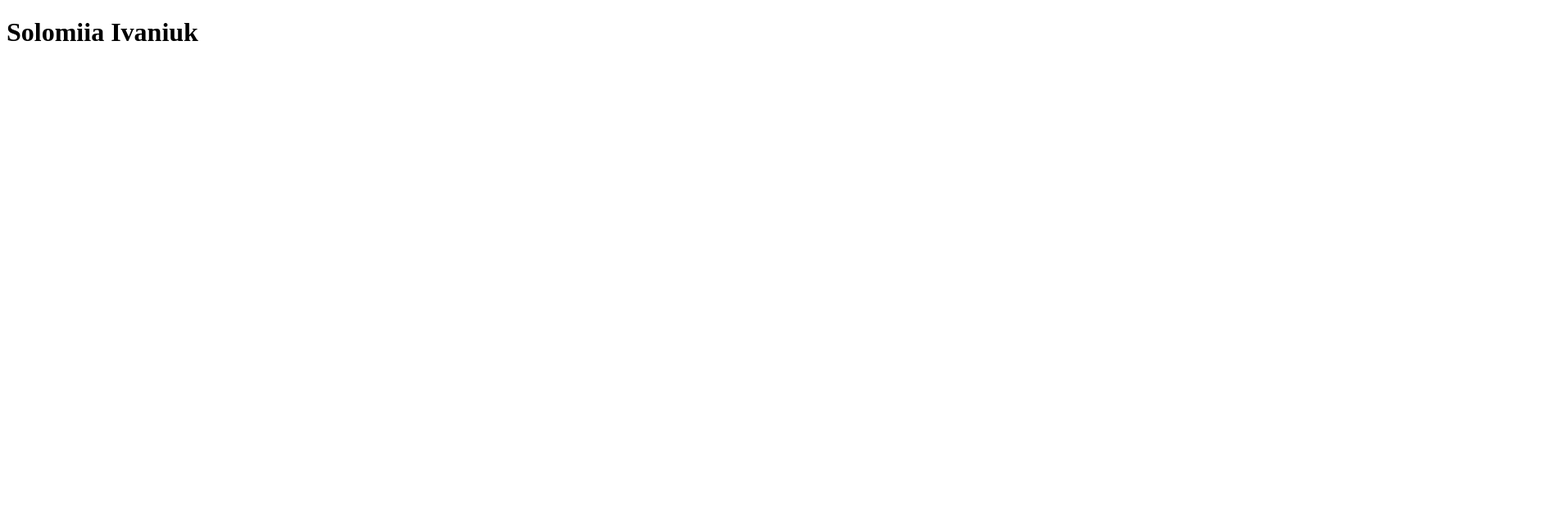
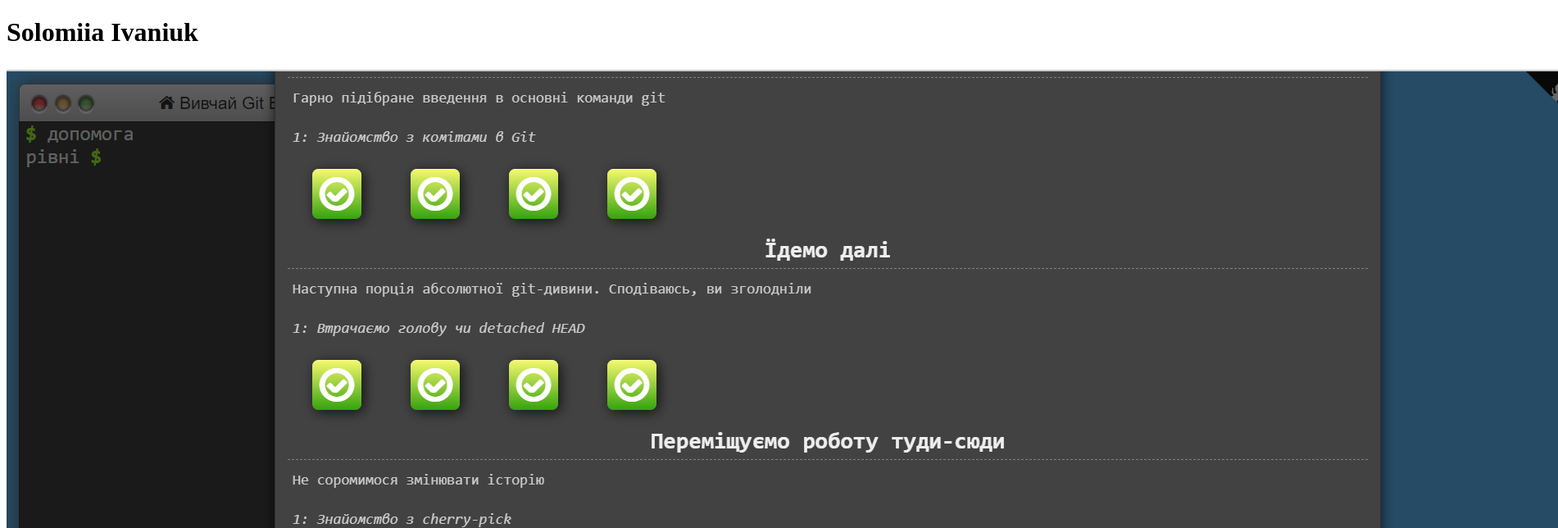
Before and after one commit to Miaivn/web-site, a plain HTML site: page index.html in a window 1280 px wide. Shown: the top 644 px of the page at 82% size, 1901 px wide, since content can reach past the window. Drawn offline with Linux system fonts and the light colour scheme.

Commit message:
Update index.html

```diff
--- a/index.html
+++ b/index.html
@@ -9,6 +9,6 @@
 </head>
 <body>
     <h1>Solomiia Ivaniuk</h1>
-
+    <img src="img/photo.png" alt="Зображення онлайн гри">
 </body>
 </html>
```
